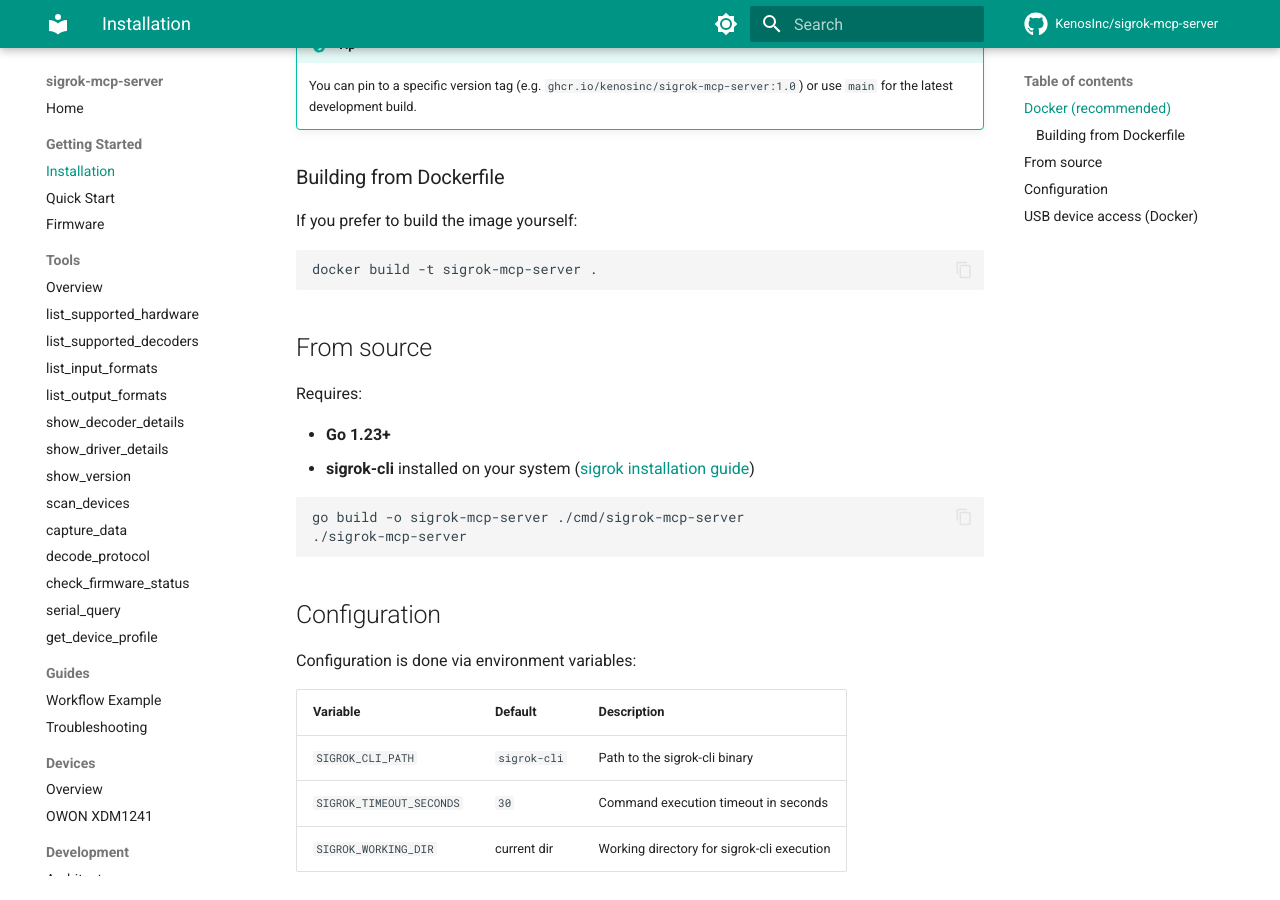
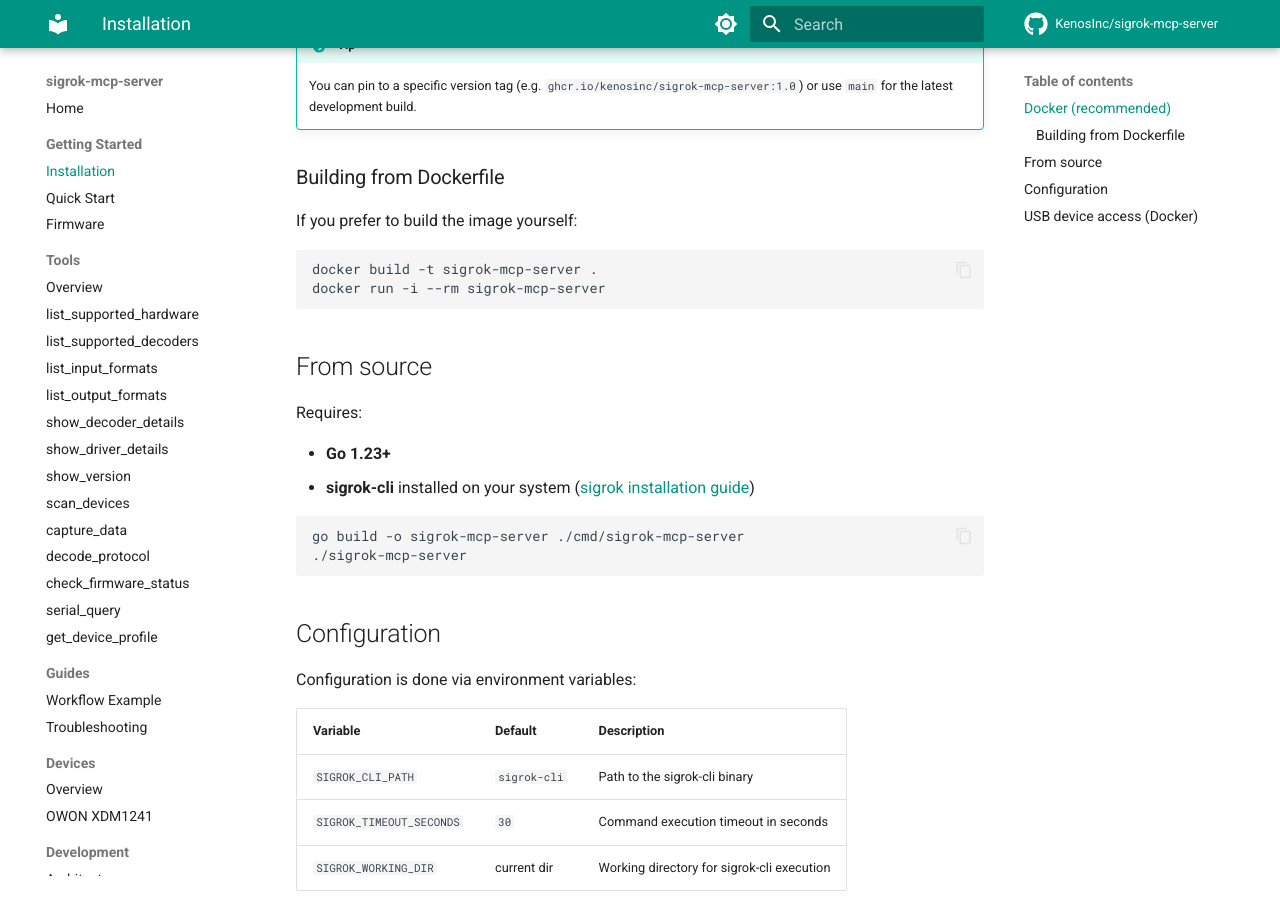
Before and after one commit to KenosInc/sigrok-mcp-server, an MkDocs documentation site: the page built from docs/getting-started/installation.md, in a window 1280 px wide and 900 px high, scrolled down 351 px. Built offline with MkDocs 1.6.1 and Material for MkDocs 9.7.7, drawn with Linux system fonts in a browser that asks for light colours; comment, search, counter and statistics services are not loaded.

Commit message:
docs: add docker run to Dockerfile build section
Co-Authored-By: Claude Opus 4.6 <noreply@anthropic.com>

````diff
--- a/docs/getting-started/installation.md
+++ b/docs/getting-started/installation.md
@@ -18,6 +18,7 @@ If you prefer to build the image yourself:
 
 ```bash
 docker build -t sigrok-mcp-server .
+docker run -i --rm sigrok-mcp-server
 ```
 
 ## From source
````
